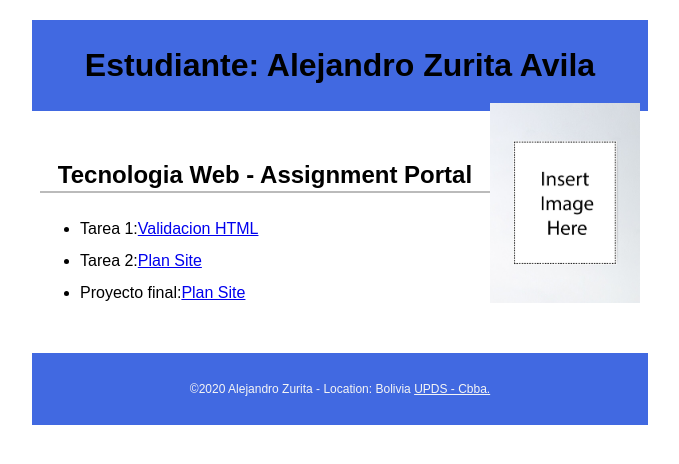
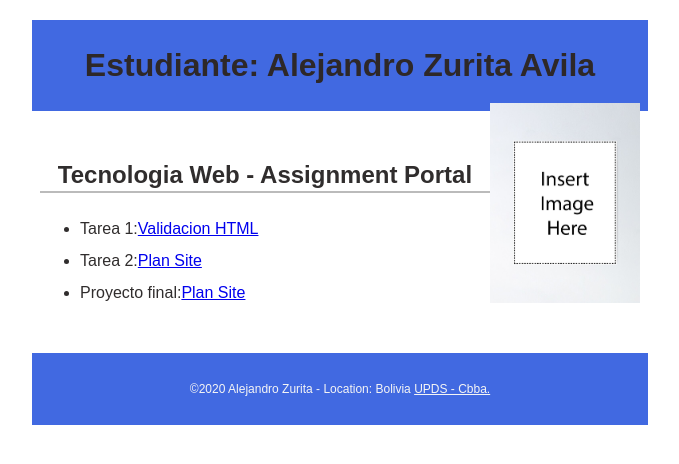
Before and after one commit to AleZxZ/TecnologiaWebI, a plain HTML site: page index.html in a window 1280 px wide. Shown: the whole page, without its empty margins (300-979 px from the left). Drawn offline with Linux system fonts and the light colour scheme.

Commit message:
actualizar

```diff
--- a/css/main.css
+++ b/css/main.css
@@ -8,12 +8,12 @@ body {
     font-size: 16px;
     line-height: 32px;
     font-family:Ubuntu,sans-serif;
-    color:black;
+    color:rgb(48, 45, 45);
 }
 
 h1 {
     font-size: 2rem;
-    color:black;
+    color:rgb(46, 40, 40);
 }
 
 h2 {
```
